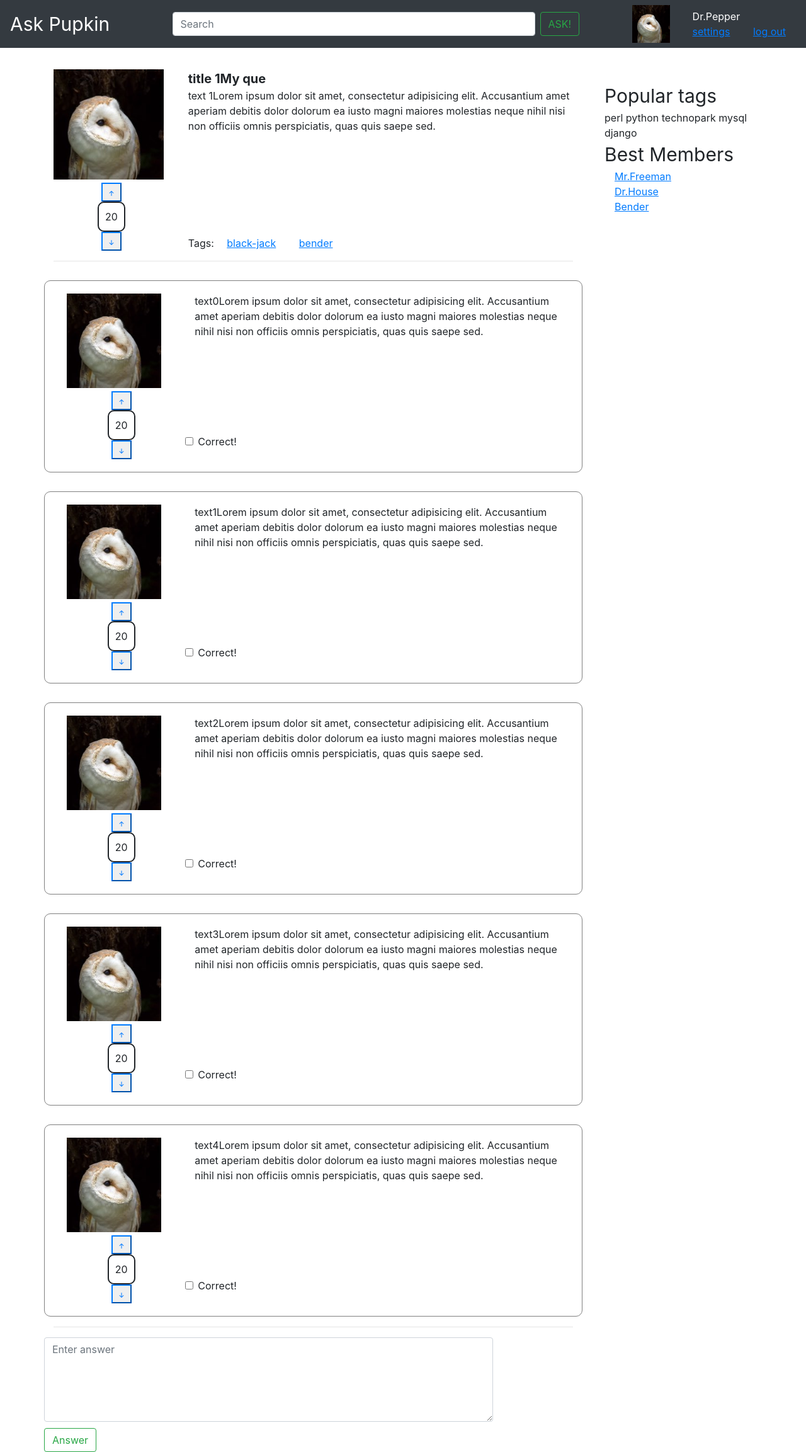
After one commit to MeHighLove/web, a Django app: page /question/1/ in a window 1280 px wide. The commit adds this page. Shown: the whole page at 63% size. Run offline with Django 3.2, Linux system fonts and the light colour scheme; some libraries are stand-ins or nearby versions.

Commit message:
1 and 2 dz done without paginator

```diff
--- a/app/views.py
+++ b/app/views.py
@@ -4,8 +4,15 @@ questions = [
     {
         'id' : idx,
         'title' : f'title {idx}',
-        'text' : 'text text',
+        'text' : f'text {idx}',
     } for idx in range(10)
+]
+
+answers = [
+    {
+        'id' : idx,
+        'text' : f'text{idx}',
+    } for idx in range(5)
 ]
 
 def index(request):
@@ -16,11 +23,14 @@ def index(request):
 def ask(request):
     return render(request, 'ask.html', {})
 
-def question_page(request):
-    return render(request, 'question.html', {})
-
 def tag_search(request):
     return render(request, 'tag_search.html', {
+        'questions' : questions,
+    })
+
+def tag_search(request, tg):
+    return render(request, 'tag_search.html', {
+        'tag' : tg,
         'questions' : questions,
     })
 
@@ -32,3 +42,10 @@ def login(request):
 
 def register(request):
     return render(request, 'signup.html', {})
+
+def question_page(request, pk):
+    question = questions[pk]
+    return render(request, 'question.html', {
+        'question' : question,
+        'answers' : answers,
+    })
--- a/askme/urls.py
+++ b/askme/urls.py
@@ -20,11 +20,11 @@ from app import views
 
 urlpatterns = [
     path('admin/', admin.site.urls),
-    path('', views.index),
-    path('ask/', views.ask),
-    path('question/', views.question_page),
-    path('tag/', views.tag_search),
-    path('settings/', views.settings),
-    path('login/', views.login),
-    path('register/', views.register),
+    path('', views.index, name='home'),
+    path('ask/', views.ask, name='ask'),
+    path('tag/<str:tg>/', views.tag_search, name='tag'),
+    path('settings/', views.settings, name='settings'),
+    path('login/', views.login, name='login'),
+    path('register/', views.register, name='register'),
+    path('question/<int:pk>/', views.question_page, name='question'),
 ]
--- a/templates/inc/base.html
+++ b/templates/inc/base.html
@@ -33,9 +33,9 @@
                     <div class="header">Popular tags</div>
                     <div class="tag-text">perl python technopark mysql django</div>
                     <div class="header">Best Members</div>
-                    <div><a class="nav-link" href="index.html">Mr.Freeman</a></div>
-                    <div><a class="nav-link" href="index.html">Dr.House</a></div>
-                    <div><a class="nav-link" href="index.html">Bender</a></div>
+                    <div><a class="nav-link" href="{% url 'home' %}">Mr.Freeman</a></div>
+                    <div><a class="nav-link" href="{% url 'home' %}">Dr.House</a></div>
+                    <div><a class="nav-link" href="{% url 'home' %}">Bender</a></div>
                 </div>
                 {% endblock right %}
             </div>
--- /dev/null
+++ b/templates/inc/counter.html
@@ -0,0 +1,19 @@
+{% load static %}
+
+<div class="row">
+    <button type="button" class="btn-group-sm btn-outline-primary" style="margin: auto; margin-top: 5px">
+        <svg width="1em" height="1em" viewBox="0 0 16 16" class="bi bi-arrow-up-short" fill="currentColor" xmlns="http://www.w3.org/2000/svg">
+            <path fill-rule="evenodd" d="M8 12a.5.5 0 0 0 .5-.5V5.707l2.146 2.147a.5.5 0 0 0 .708-.708l-3-3a.5.5 0 0 0-.708 0l-3 3a.5.5 0 1 0 .708.708L7.5 5.707V11.5a.5.5 0 0 0 .5.5z"/>
+        </svg>
+    </button>
+</div>
+<div class="row">
+    <div class="num" style="margin: auto; padding: 10px; border: 2px solid; border-radius: 10px">20</div>
+</div>
+<div class="row">
+    <button type="button" class="btn-group-sm btn-outline-primary" style="margin: auto">
+        <svg width="1em" height="1em" viewBox="0 0 16 16" class="bi bi-arrow-down-short" fill="currentColor" xmlns="http://www.w3.org/2000/svg">
+            <path fill-rule="evenodd" d="M8 4a.5.5 0 0 1 .5.5v5.793l2.146-2.147a.5.5 0 0 1 .708.708l-3 3a.5.5 0 0 1-.708 0l-3-3a.5.5 0 1 1 .708-.708L7.5 10.293V4.5A.5.5 0 0 1 8 4z"/>
+        </svg>
+    </button>
+</div>
--- a/templates/inc/navbar.html
+++ b/templates/inc/navbar.html
@@ -1,7 +1,7 @@
 {% load static %}
 
 <nav class="navbar navbar-expand-md navbar-dark fixed-top bg-dark">
-    <a class="navbar-brand" href="index.html">Ask Pupkin</a>
+    <a class="navbar-brand" href="{% url 'home' %}">Ask Pupkin</a>
     <button class="navbar-toggler" type="button" data-toggle="collapse" data-target="#navbarCollapse" aria-controls="navbarCollapse" aria-expanded="false" aria-label="Toggle navigation">
         <span class="navbar-toggler-icon"></span>
     </button>
@@ -20,8 +20,8 @@
                 Dr.Pepper
             </p>
             <p style="margin-bottom: 0">
-                <a class="nav-link" href="settings.html">settings</a>
-                <a class="nav-link" href="login.html">log out</a>
+                <a class="nav-link" href="{% url 'settings' %}">settings</a>
+                <a class="nav-link" href="{% url 'login' %}">log out</a>
             </p>
         </div>
     </div>
--- a/templates/inc/non-navbar.html
+++ b/templates/inc/non-navbar.html
@@ -1,7 +1,7 @@
 {% load static %}
 
 <nav class="navbar navbar-expand-md navbar-dark fixed-top bg-dark">
-    <a class="navbar-brand" href="index.html">Ask Pupkin</a>
+    <a class="navbar-brand" href="{% url 'home' %}">Ask Pupkin</a>
     <button class="navbar-toggler" type="button" data-toggle="collapse" data-target="#navbarCollapse" aria-controls="navbarCollapse" aria-expanded="false" aria-label="Toggle navigation">
         <span class="navbar-toggler-icon"></span>
     </button>
@@ -15,8 +15,8 @@
             </li>
         </ul>
         <p style="margin-bottom: 0">
-            <a class="nav-link" href="login.html">log in</a>
-            <a class="nav-link" href="signup.html">register</a>
+            <a class="nav-link" href="{% url 'login' %}">log in</a>
+            <a class="nav-link" href="{% url 'register' %}">register</a>
         </p>
     </div>
 </nav>
--- /dev/null
+++ b/templates/inc/one_answer.html
@@ -0,0 +1,19 @@
+{% load static %}
+
+<div class="row question-box">
+    <div class="col-3">
+        <img class="question-img" src="{% static 'img/113.jpg' %}">
+        {% include 'inc/counter.html' %}
+    </div>
+    <div class="col-9" style="position: relative">
+        <div class="question-text">
+            {{ answer.text }}Lorem ipsum dolor sit amet, consectetur adipisicing elit. Accusantium amet aperiam debitis dolor dolorum ea iusto magni maiores molestias neque nihil nisi non officiis omnis perspiciatis, quas quis saepe sed.
+        </div>
+        <div class="row links">
+            <div class="form-group form-check" style="position: absolute; bottom: 0">
+                <input type="checkbox" class="form-check-input" id="Correct">
+                <label class="form-check-label" for="Correct">Correct!</label>
+            </div>
+        </div>
+    </div>
+</div>
--- a/templates/index.html
+++ b/templates/index.html
@@ -4,7 +4,7 @@
         {% block content %}
             <div class="row title">
               <p class="header">New Questions</p>
-              <a class="nav-link" href="index.html">Hot questions</a>
+              <a class="nav-link" href="{% url 'home' %}">Hot questions</a>
             </div>
             {% for question in questions %}
                 {% include 'inc/one_question.html' %}
--- a/templates/login.html
+++ b/templates/login.html
@@ -32,7 +32,7 @@
                         <div class="col-sm-10">
                             <button class="btn btn-primary" type="submit">Log in!</button>
                             <div class="row">
-                                <a class="nav-link" href="signup.html">create new account</a>
+                                <a class="nav-link" href="{% url 'register' %}">create new account</a>
                             </div>
                         </div>
                     </div>
--- a/templates/question.html
+++ b/templates/question.html
@@ -5,57 +5,26 @@
                 <div class="row" style="margin-top: 50px">
                     <div class="col-3">
                         <img class="main-img" src="{% static 'img/113.jpg' %}">
-                        <div class="question-text">schetchik</div>
+                        {% include 'inc/counter.html' %}
                     </div>
                     <div class="col-9" style="position: relative">
-                        <div class="question-title">My que</div>
+                        <div class="question-title">{{ question.title }}My que</div>
                         <div class="question-text">
-                            Lorem ipsum dolor sit amet, consectetur adipisicing elit. Accusantium amet aperiam debitis dolor dolorum ea iusto magni maiores molestias neque nihil nisi non officiis omnis perspiciatis, quas quis saepe sed.
+                            {{ question.text }}Lorem ipsum dolor sit amet, consectetur adipisicing elit. Accusantium amet aperiam debitis dolor dolorum ea iusto magni maiores molestias neque nihil nisi non officiis omnis perspiciatis, quas quis saepe sed.
                         </div>
                         <div class="row links">
                             <div class="col-12">
                                 Tags:
-                                <a class="nav-link" href="tag_search.html">black-jack</a>
-                                <a class="nav-link" href="tag_search.html">bender</a>
+                                <a class="nav-link" href="{% url 'tag' tg='black-jack' %}">black-jack</a>
+                                <a class="nav-link" href="{% url 'tag' tg='bender' %}">bender</a>
                             </div>
                         </div>
                     </div>
                 </div>
                 <hr>
-                <div class="row question-box">
-                    <div class="col-3">
-                        <img class="question-img" src="{% static 'img/113.jpg' %}">
-                        <div class="question-text">schetchik</div>
-                    </div>
-                    <div class="col-9" style="position: relative">
-                        <div class="question-text">
-                            Lorem ipsum dolor sit amet, consectetur adipisicing elit. Accusantium amet aperiam debitis dolor dolorum ea iusto magni maiores molestias neque nihil nisi non officiis omnis perspiciatis, quas quis saepe sed.
-                        </div>
-                        <div class="row links">
-                            <div class="form-group form-check" style="position: absolute; bottom: 0">
-                                <input type="checkbox" class="form-check-input" id="Correct">
-                                <label class="form-check-label" for="Correct">Correct!</label>
-                            </div>
-                        </div>
-                    </div>
-                </div>
-                <div class="row question-box">
-                    <div class="col-3">
-                        <img class="question-img" src="{% static 'img/113.jpg' %}">
-                        <div class="question-text">schetchik</div>
-                    </div>
-                    <div class="col-9" style="position: relative">
-                        <div class="question-text">
-                            Lorem ipsum dolor sit amet, consectetur adipisicing elit. Accusantium amet aperiam debitis dolor dolorum ea iusto magni maiores molestias neque nihil nisi non officiis omnis perspiciatis, quas quis saepe sed.
-                        </div>
-                        <div class="row links">
-                            <div class="form-group form-check" style="position: absolute; bottom: 0">
-                                <input type="checkbox" class="form-check-input" id="Correct!">
-                                <label class="form-check-label" for="Correct!">Correct!</label>
-                            </div>
-                        </div>
-                    </div>
-                </div>
+                {% for answer in answers %}
+                    {% include 'inc/one_answer.html' %}
+                {% endfor %}
                 <hr>
                 <div class="row">
                     <textarea class="col-sm-10 form-control" id="inputTitle" rows="5" placeholder="Enter answer" style="margin-bottom: 10px" required></textarea>
--- a/templates/tag_search.html
+++ b/templates/tag_search.html
@@ -3,7 +3,7 @@
 
                 {% block content %}
                     <div class="row title">
-                        <p class="header">Tag: bender</p>
+                        <p class="header">Tag: {{ tag }}</p>
                     </div>
                     {% for question in questions %}
                         {% include 'inc/one_question.html' %}
```
Also changed, not shown: templates/inc/one_question.html (+5 -21 lines).
